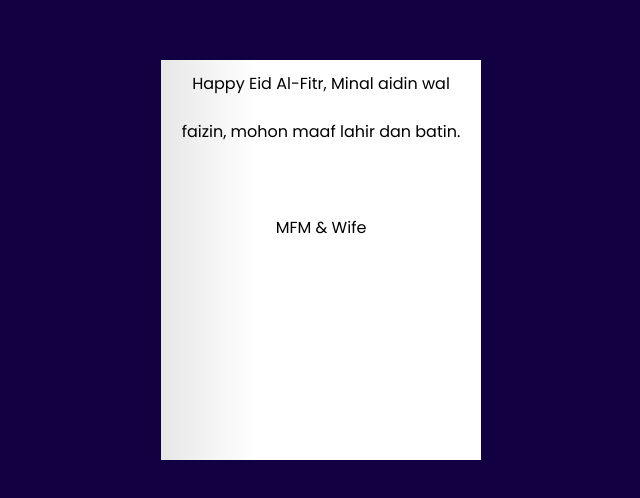
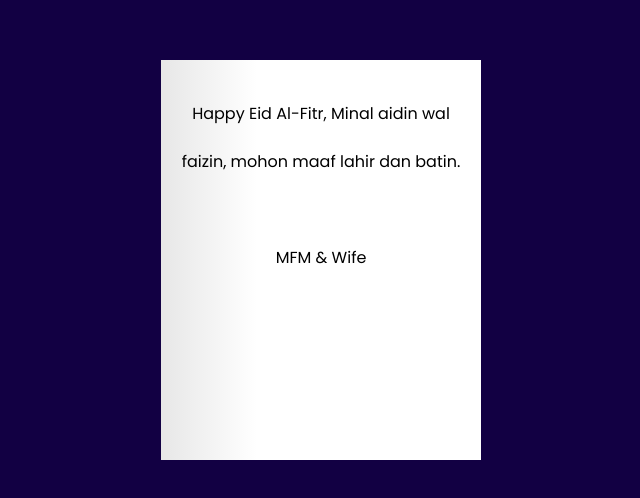
Before and after one commit to MuhammadFaqyhMuqoddam/Eid-Card, a plain HTML site: page index.html in a window 1280 px wide. Shown: the part 140-638 px from the top of the page, without its empty margins (319-959 px from the left). Drawn offline with Linux system fonts and the light colour scheme.

Commit message:
Update style.css

```diff
--- a/style.css
+++ b/style.css
@@ -38,7 +38,7 @@ body {
 .inside {
   background: linear-gradient(to right, #e7e7e7, #ffffff 30%);
   line-height: 3;
-  padding: 0 20px;
+  padding: 30px 20px;
   text-align: center;
   flex-direction: column;
   justify-content: space-around;
```
